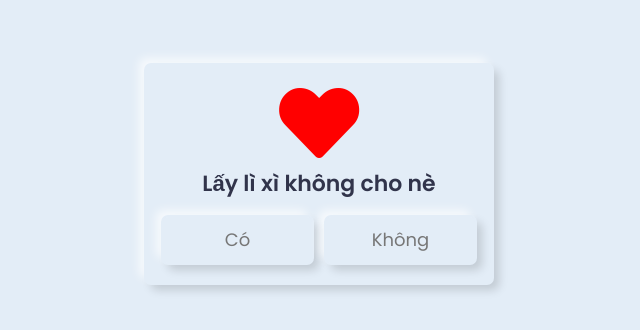
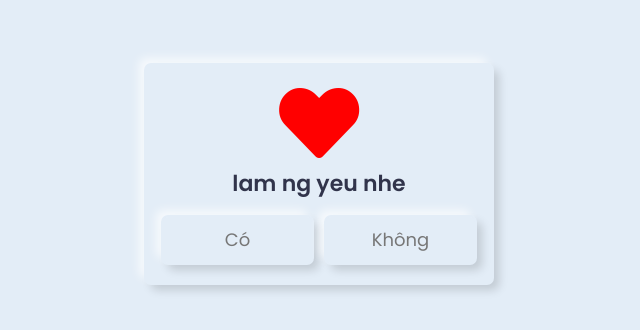
Before and after one commit to Tru0ngPham/MyCrush2022-main, a plain HTML site: page index.html in a window 1280 px wide. Shown: the part 226-556 px from the top of the page, without its empty margins (321-961 px from the left). Drawn offline with Linux system fonts and the light colour scheme.

Commit message:
thay doi

```diff
--- a/index.html
+++ b/index.html
@@ -20,7 +20,7 @@
                         <i class="fa fa-heart fa-8x"></i>
                     </div>
                     <div class="card__title--name">
-                        <h1> Lấy lì xì không cho nè </h1>
+                        <h1> lam ng yeu nhe </h1>
                     </div>
                 </div>
                 <div class="button__list mt-10">
```
